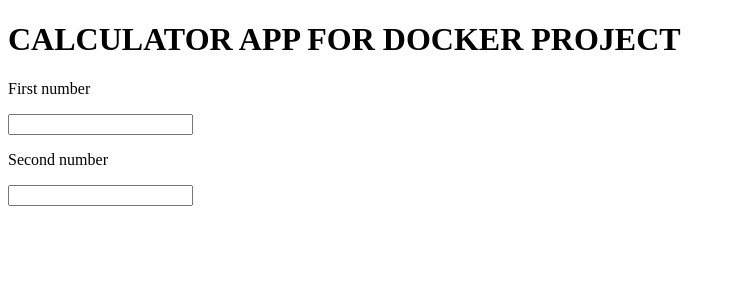
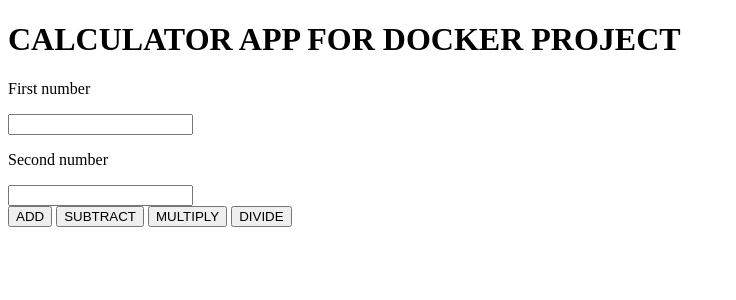
Before and after one commit to mporada259449/docker-project, a Django app: page / in a window 1280 px wide. Shown: the top 300 px of the page, without its empty margins (0-736 px from the left). Run offline with Django 4.2, Linux system fonts and the light colour scheme.

Commit message:
I calculate now

```diff
--- a/calculator/calculator.py
+++ b/calculator/calculator.py
@@ -1,5 +1,5 @@
-class Calculator():
-    def __init__(self, num1, num2) -> None:
+class Calculator:
+    def __init__(self, num1, num2):
         self.num1 = num1
         self.num2 = num2
 
@@ -9,7 +9,7 @@ class Calculator():
     def add(self):
         return self.num1+self.num2
 
-    def substract(self):
+    def subtract(self):
         return self.num1-self.num2
 
     def multiply(self):
--- a/calculator/urls.py
+++ b/calculator/urls.py
@@ -2,5 +2,5 @@ from django.urls import path
 from . import views
 
 urlpatterns = [
-    path('', views.calc, name="calc")
+    path('', views.Calc.as_view(), name="calc"),
 ]
--- a/calculator/views.py
+++ b/calculator/views.py
@@ -1,5 +1,22 @@
 from django.shortcuts import render
+from django.views import View
+from calculator.calculator import Calculator
+class Calc(View):
+    template = "calc.html"
 
-def calc(request):
-    template = "calc.html"
-    return render(request, template)
+    def get(self, request):
+        return render(request, self.template)
+
+    def post(self, request):
+        num1 = int(request.POST.get("first"))
+        num2 = int(request.POST.get("second"))
+        calc = Calculator(num1, num2)
+
+        if "add" in request.POST:
+            return render(request, self.template, {"result": calc.add()})
+        elif "subtract" in request.POST:
+            return render(request, self.template, {"result": calc.subtract()})
+        elif "multiply" in request.POST:
+            return render(request, self.template, {"result": calc.multiply()})
+        elif "divide" in request.POST:
+            return render(request, self.template, {"result": calc.divide()})
--- a/templates/calc.html
+++ b/templates/calc.html
@@ -2,8 +2,22 @@
 <html>
     <body>
         <h1>CALCULATOR APP FOR DOCKER PROJECT</h1>
-        <p>First number</p>
-        <input type="number" id="first" name="first">
-        <p>Second number</p>
-        <input type="number" id="second" name="second">
+        <form action="" method="post">
+            {% csrf_token %}
+            <p>First number</p>
+            <input type="number" id="first" name="first">
+            <p>Second number</p>
+            <input type="number" id="second" name="second">
+            <div class="buttons">
+                <button type="submit" formmethod="post" name="add">ADD</button>
+                <button type="submit" formmethod="post" name="subtract">SUBTRACT</button>
+                <button type="submit" formmethod="post" name="multiply">MULTIPLY</button>
+                <button type="submit" formmethod="post" name="divide">DIVIDE</button>
+        </div>
+        </form>
+
+        {% if result %}
+            <p>Your result is {{ result }}</p>
+        {% endif %}
     </body>
+</html>
```
Also changed, not shown: templates/result.html (deleted).
